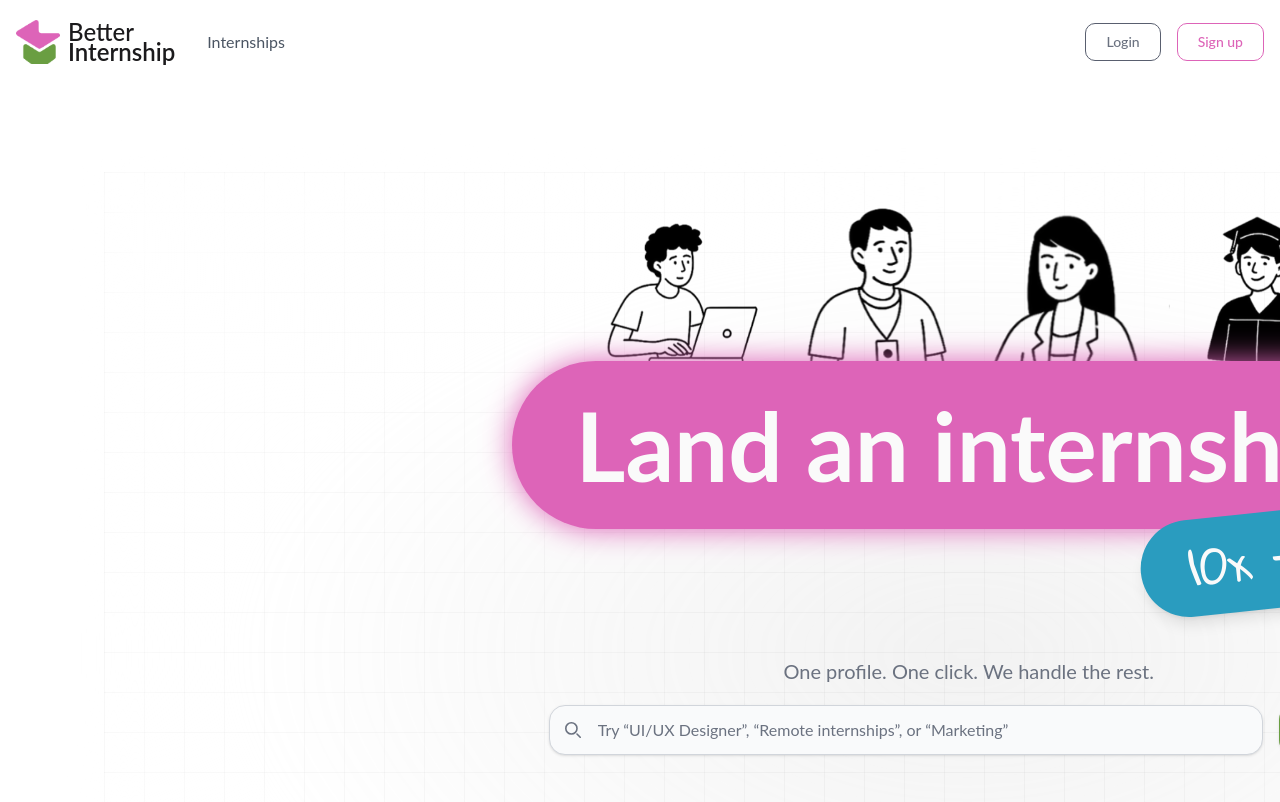
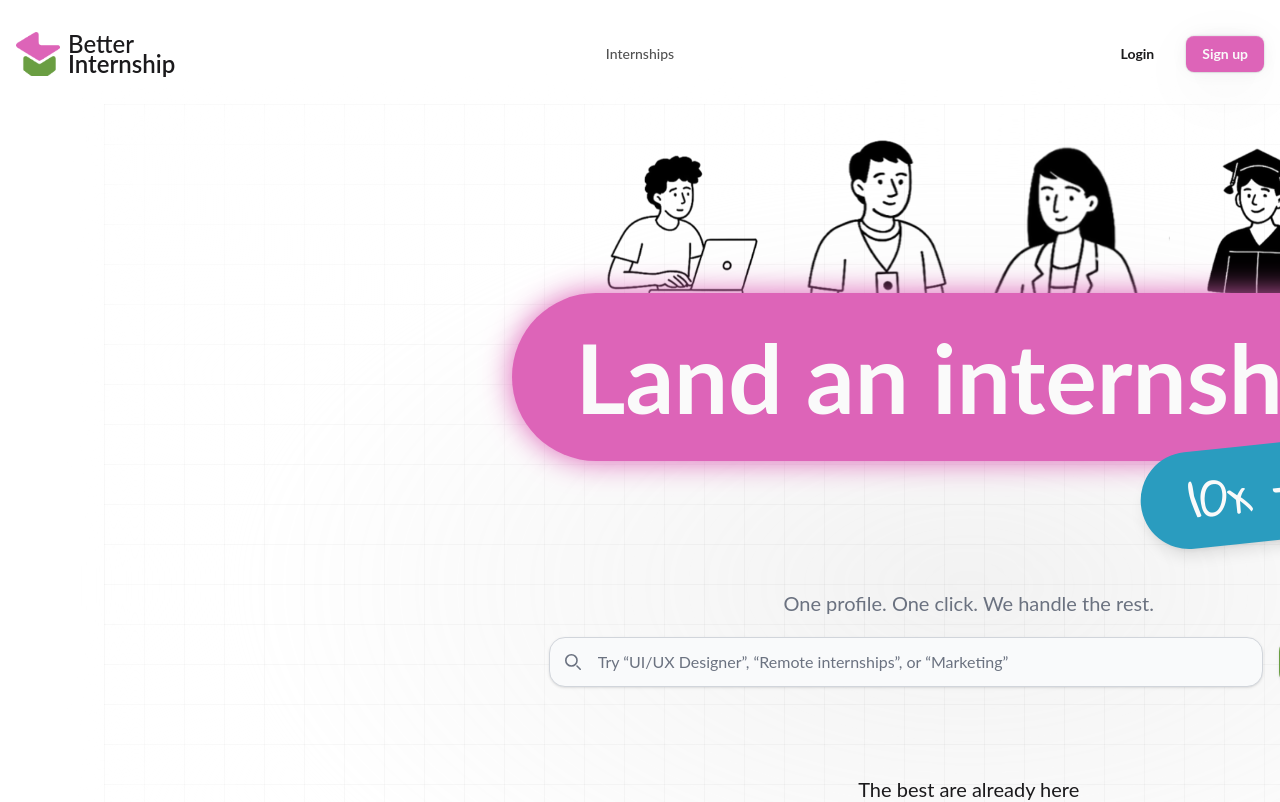
Before and after one commit to anaj00/betterinternship-homepage, a Next.js app: page / in a window 1280 px wide. Shown: the top 802 px of the page. Built offline with nearby package versions, Linux system fonts and the light colour scheme; what @heroui/react would draw is missing.

Commit message:
feat: refactor HeroNavbar for improved layout and styling; update NavbarButton usage and adjust MobileNavHeader class

```diff
--- a/src/components/HeroNavbar.js
+++ b/src/components/HeroNavbar.js
@@ -29,64 +29,36 @@ export function HeroNavbar() {
         {/* Desktop Navigation */}
         <NavBody>
           <div className="flex items-center gap-2">
-            <div className="group flex items-center gap-2 cursor-pointer">
-              <div className="relative w-11 h-11">
-                <Image
-                  src="/logo-only.png"
-                  alt="Logo"
-                  fill
-                  className="object-contain transition duration-200 group-hover:brightness-75"
-                />
-              </div>
-
-              <div className="flex-col">
-                <div className="font-medium text-2xl -mb-3 transition duration-200 group-hover:text-primary">
-                  Better
-                </div>
-                <div className="font-semibold text-2xl transition duration-200 group-hover:text-primary">
-                  Internship
-                </div>
-              </div>
+            <div className="relative w-11 h-11">
+              <Image src="/logo-only.png" alt="Logo" fill />
             </div>
 
-            <a
-              onClick={() => setIsMobileMenuOpen(false)}
-              className="text-gray-600 dark:text-neutral-300 ml-6 text-medium hover:text-black transition duration-200 cursor-pointer hover:underline hover:transition"
-            >
-              <span className="block">Internships</span>
-            </a>
+            <div className="flex-col">
+              <div className="font-medium text-2xl -mb-3">Better</div>
+              <div className="font-semibold text-2xl">Internship</div>
+            </div>
           </div>
 
+          <NavItems items={navItems} />
           <div className="flex items-center gap-4">
-            {/* Login Button - gray */}
-            <button
-              type="button"
-              className="text-gray-500 hover:text-white border border-[var(--color-gray)] hover:bg-[var(--color-gray)] focus:ring-4 focus:outline-none focus:ring-[var(--color-gray)] font-medium rounded-lg text-sm px-5 py-2 text-center"
-            >
-              Login
-            </button>
-
-            {/* Sign Up Button - pink */}
-            <button
-              type="button"
-              className="text-[var(--color-pink)] hover:text-white border border-[var(--color-pink)] hover:bg-[var(--color-pink)] focus:ring-4 focus:outline-none focus:ring-[var(--color-pink)] font-medium rounded-lg text-sm px-5 py-2 text-center"
-            >
+            <NavbarButton variant="secondary">Login</NavbarButton>
+            <NavbarButton variant="dark" className="bg-primary">
               Sign up
-            </button>
+            </NavbarButton>
           </div>
         </NavBody>
 
         {/* Mobile Navigation */}
         <MobileNav>
-          <MobileNavHeader>
+          <MobileNavHeader className="rounded-xl">
             <div className="flex items-center gap-2">
               <div className="relative w-11 h-11">
                 <Image src="/logo-only.png" alt="Logo" fill />
               </div>
 
               <div className="flex-col">
-                <div className="font-medium text-2xl -mb-3">Better</div>
-                <div className="font-semibold text-2xl">Internship</div>
+                <div className="font-medium text-xl -mb-3">Better</div>
+                <div className="font-semibold text-xl">Internship</div>
               </div>
             </div>
             <MobileNavToggle
@@ -114,7 +86,7 @@ export function HeroNavbar() {
                 onClick={() => setIsMobileMenuOpen(false)}
                 className="relative text-neutral-600 dark:text-neutral-300"
               >
-                <span className="block">Log in</span>
+                <span className="block">Login</span>
               </a>
               <a
                 onClick={() => setIsMobileMenuOpen(false)}
--- a/src/components/ui/resizable-navbar.jsx
+++ b/src/components/ui/resizable-navbar.jsx
@@ -34,11 +34,13 @@ export const Navbar = ({
     <motion.div
       ref={ref}
       // IMPORTANT: Change this to class of `fixed` if you want the navbar to be fixed
-      className={cn("sticky inset-x-0 top-20 z-40 w-full", className)}>
+      className={cn("fixed inset-x-0 top-5 z-40 w-full", className)}
+    >
       {React.Children.map(children, (child) =>
         React.isValidElement(child)
           ? React.cloneElement(child, { visible })
-          : child)}
+          : child
+      )}
     </motion.div>
   );
 };
```
